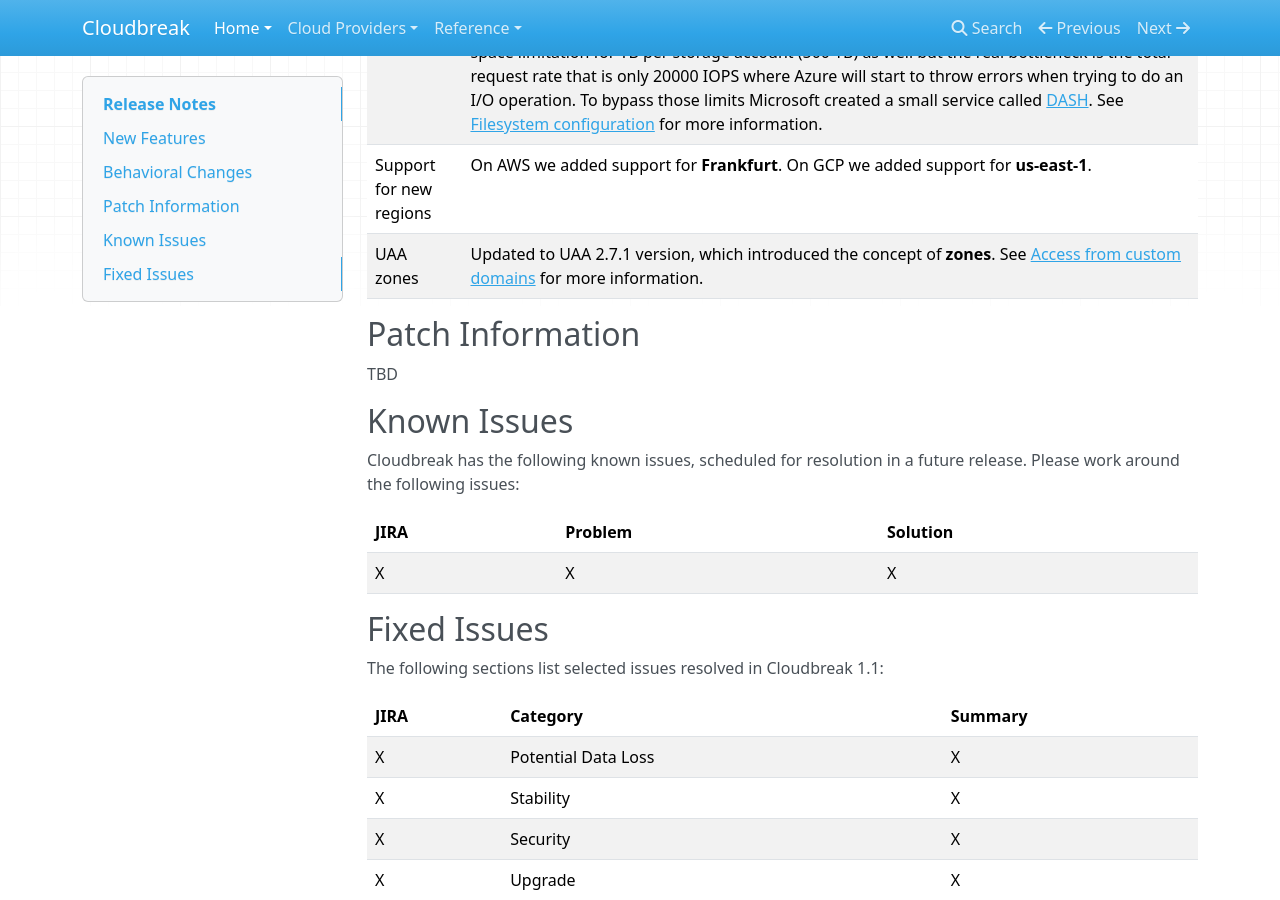
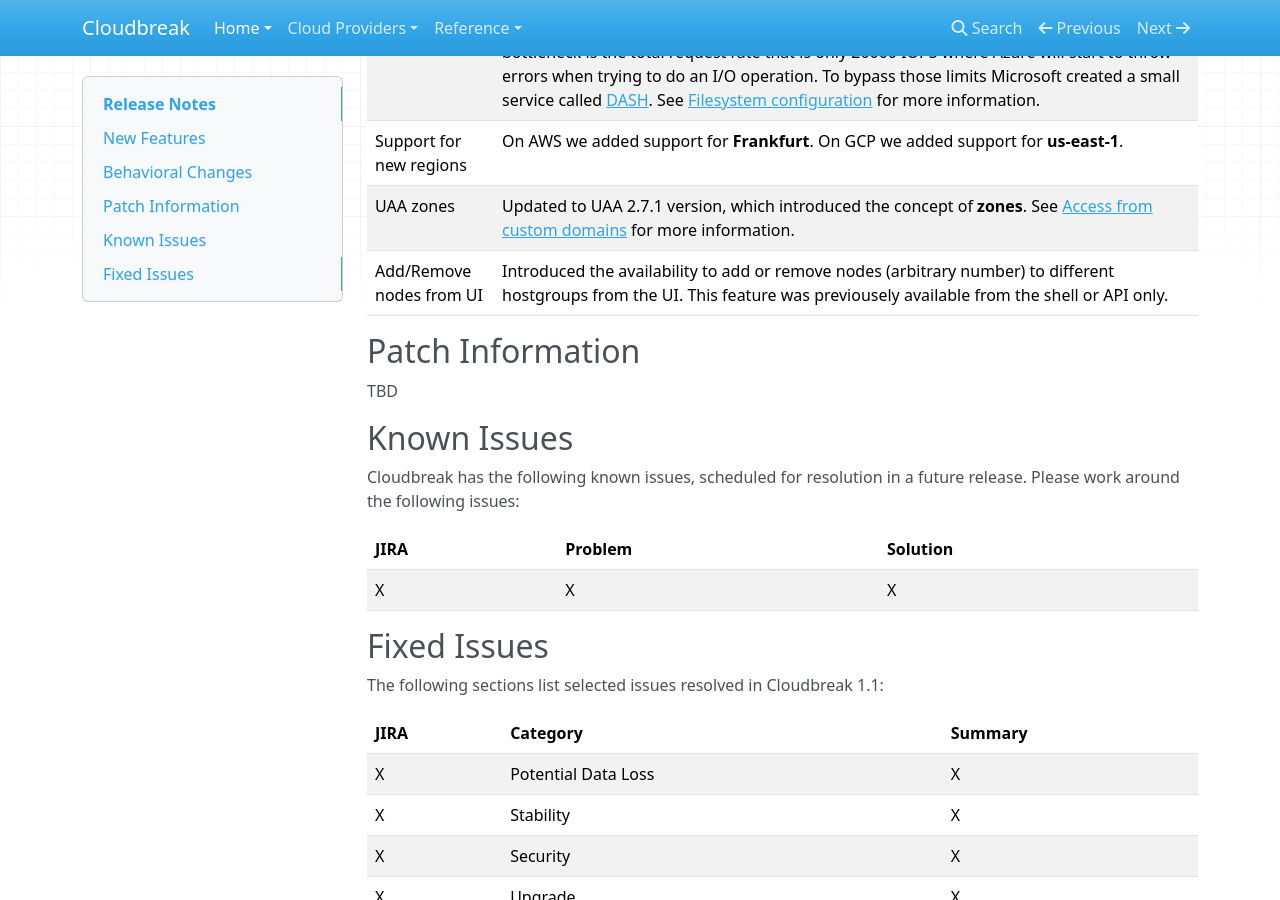
Before and after one commit to wprender/cloudbreak-docs, an MkDocs documentation site: the page built from docs/releasenotes.md, in a window 1280 px wide and 900 px high, scrolled down 1207 px. Built offline with MkDocs 1.6.1, drawn with Linux system fonts in a browser that asks for light colours; nearby versions of some CDN libraries; old or Windows-style settings are respelled for this version of MkDocs.

Commit message:
Add/remove nodes

```diff
--- a/docs/releasenotes.md
+++ b/docs/releasenotes.md
@@ -30,7 +30,7 @@ This release introduces the following changes in behavior as compared to previou
 |DASH support for WASB|When WASB is used as a Hadoop filesystem the files are full-value blobs in a storage account. It means better performance compared to the data disks and the WASB filesystem can be configured very easily but Azure storage accounts have their own [limitations](https://azure.microsoft.com/en-us/documentation/articles/azure-subscription-service-limits/#storage-limits) as well. There is a space limitation for TB per storage account (500 TB) as well but the real bottleneck is the total request rate that is only 20000 IOPS where Azure will start to throw errors when trying to do an I/O operation. To bypass those limits Microsoft created a small service called [DASH](https://github.com/MicrosoftDX/Dash). See [Filesystem configuration](azure_pre_prov.md) for more information.|
 |Support for new regions|On AWS we added support for **Frankfurt**. On GCP we added support for **us-east-1**.|
 |UAA zones| Updated to UAA 2.7.1 version, which introduced the concept of **zones**. See [Access from custom domains](configuration.md) for more information.|
-
+|Add/Remove nodes from UI| Introduced the availability to add or remove nodes (arbitrary number) to different hostgroups from the UI. This feature was previousely available from the shell or API only.|
 
 
 ## Patch Information
```
